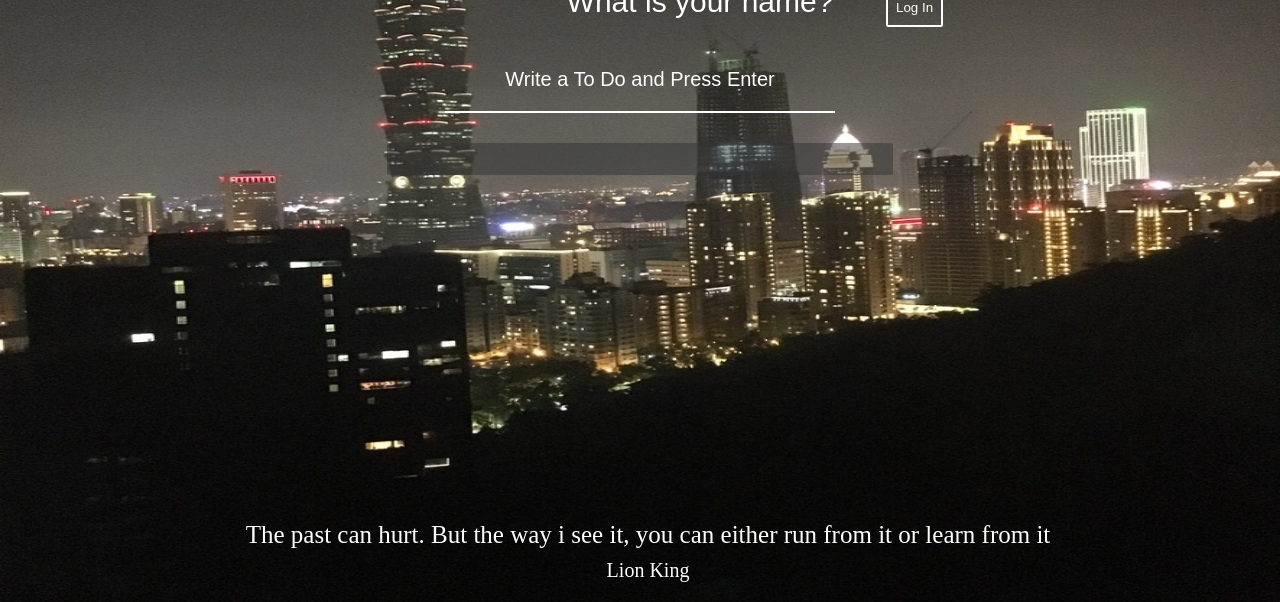
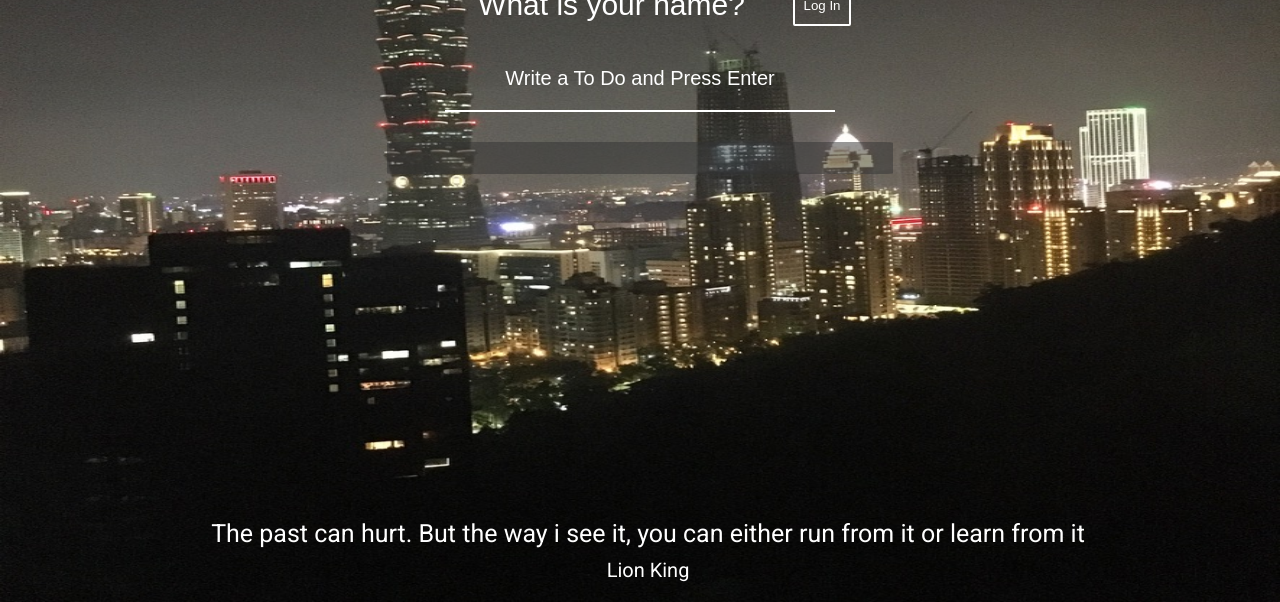
Before and after one commit to hae-on/Momentum, a plain HTML site: page index.html in a window 1280 px wide. Shown: the part 198-800 px from the top of the page. Drawn offline with Linux system fonts and the light colour scheme.

Commit message:
[add]폰트 설정

```diff
--- a/css/style.css
+++ b/css/style.css
@@ -4,6 +4,10 @@
 
 * {
   color: white;
+}
+
+body {
+  font-family: "Roboto", sans-serif;
 }
 
 .bgImage {
@@ -26,7 +30,8 @@
 }
 
 #login-form {
-  margin-left: 510px;
+  display: flex;
+  justify-content: center;
 }
 
 .login-input {
@@ -124,9 +129,6 @@
   width: 100%;
 }
 
-.quotes {
-}
-
 .movie {
   font-size: 20px;
   margin-top: 10px;
--- a/index.html
+++ b/index.html
@@ -4,6 +4,11 @@
     <meta charset="UTF-8" />
     <meta http-equiv="X-UA-Compatible" content="IE=edge" />
     <meta name="viewport" content="width=device-width, initial-scale=1.0" />
+    <link rel="preconnect" href="https://fonts.gstatic.com" />
+    <link
+      href="https://fonts.googleapis.com/css2?family=Roboto:wght@100;300;400&display=swap"
+      rel="stylesheet"
+    />
     <link rel="stylesheet" href="css/style.css" . />
     <title>Momentum App</title>
   </head>
```
